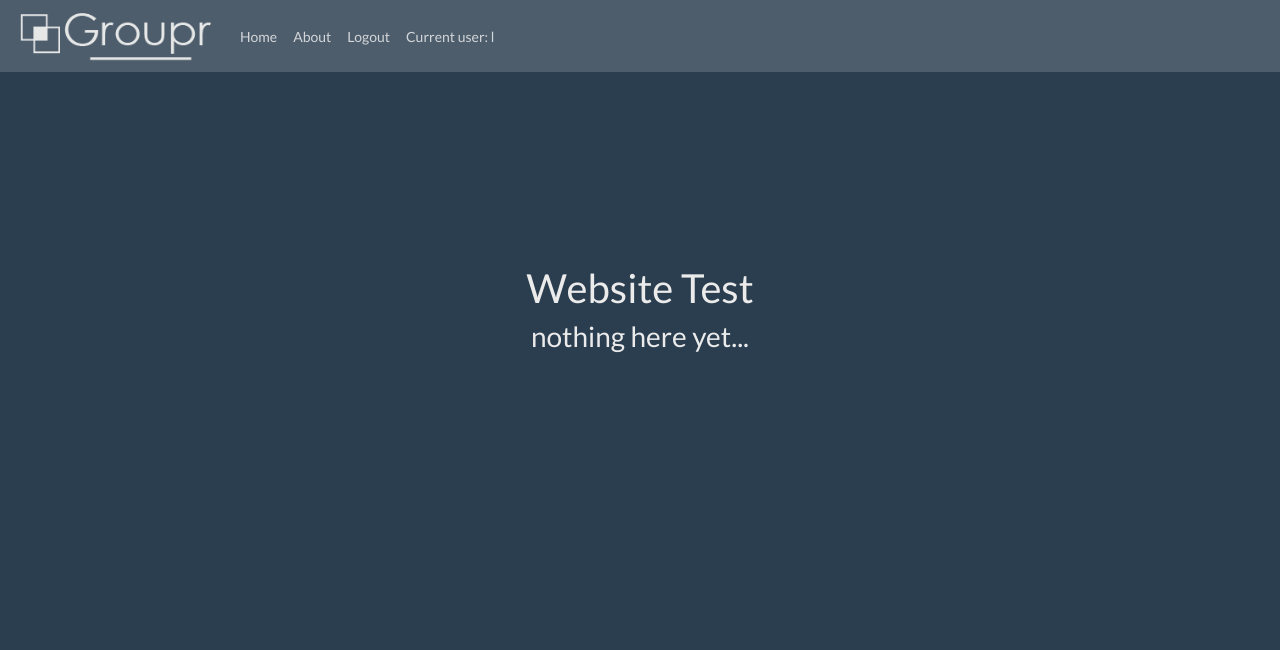
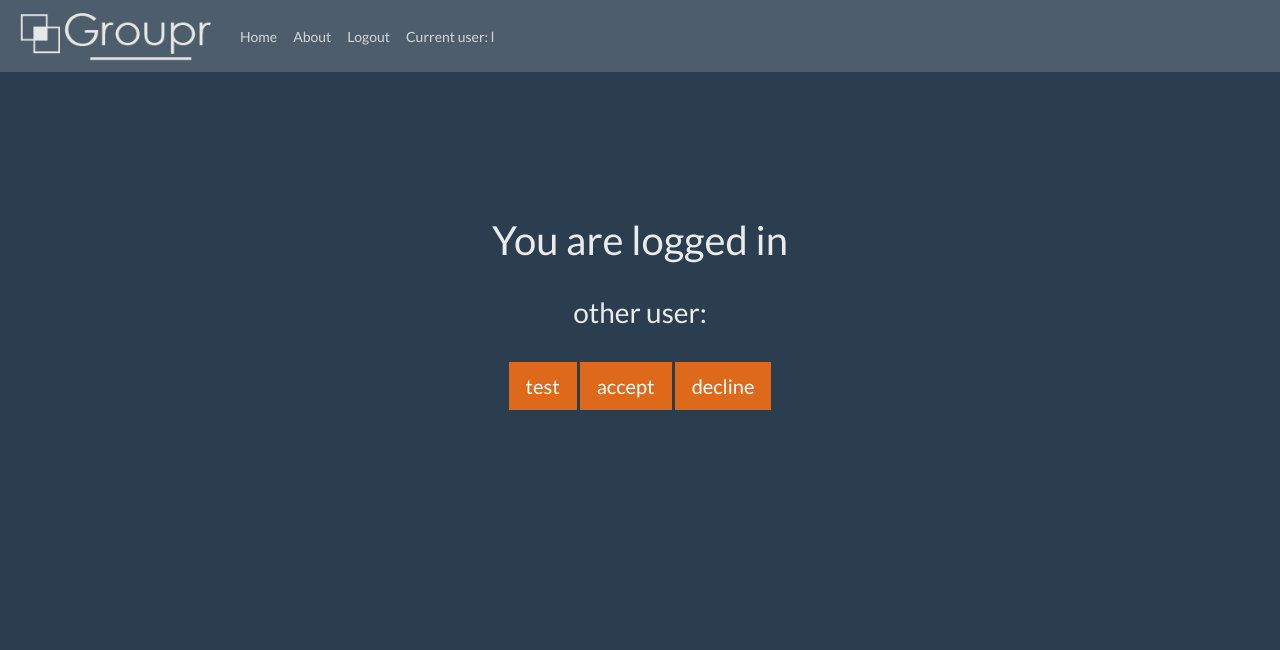
Before and after one commit to CruzHacks2019Groupr/groupr, a Django app: page / in a window 1280 px wide. Shown: the top 650 px of the page. Run offline with Django 3.2, Linux system fonts and the light colour scheme; a user stored in the database is signed in; some libraries are stand-ins or nearby versions.

Commit message:
dummy buttons

```diff
--- a/project/static/project/main.js
+++ b/project/static/project/main.js
@@ -38,6 +38,36 @@ var app = function() {
         console.log("title: " + self.vue.noteTitle)
     }
 
+    self.testFunc = function(){
+        var request = {
+        }
+        var url = "/testFunc" + "?" + $.param(request);
+
+        $.getJSON(url, function (data) {
+            console.log(data)
+        })
+    };
+
+    self.accept = function(){
+        var request = {
+        }
+        var url = "/accept" + "?" + $.param(request);
+
+        $.getJSON(url, function (data) {
+            console.log(data)
+        })
+    };
+
+    self.decline = function(){
+        var request = {
+        }
+        var url = "/decline" + "?" + $.param(request);
+
+        $.getJSON(url, function (data) {
+            console.log(data)
+        })
+    };
+
     // Complete as needed.
     self.vue = new Vue({
         el: "#vue-div",
@@ -46,19 +76,24 @@ var app = function() {
         data: {
             //booleans
             page_loaded: false,
-            notes_list: [],
-            noteTitle: "",
-            noteBody: "",
+            otherUsr: "",
 
         },
         methods: {
             add: self.add,
             submit: self.submit,
+            accept: self.accept,
+            decline: self.decline,
+            testFunc: self.testFunc,
+            getNextMatch: self.getNextMatch,
         }
 
     });
 
     //self.load();
+
+
+
     $("#vue-div").show();
 
     return self;
--- a/project/templates/project/index.html
+++ b/project/templates/project/index.html
@@ -3,10 +3,20 @@
 {% block title %}Groupr{% endblock %}
 {% block head %}<script type="text/javascript" src="static/project/main.js"></script> {% endblock %}
 {% block content %}
-<br><br><br><br>
+<br><br>
     <center>
-        <h1 class="center">Website Test</h1>
-        <h3 class="center">nothing here yet...</h3>
+    	{% if user.is_authenticated %}
+    	<h1>You are logged in</h1>
+    	<br>
+    	<h3>other user: <span v-bind="otherUsr"></span></h3>
+    	<br>
+    	<button type="button" class="btn btn-primary btn-lg" v-on:click="testFunc">test</button>
+    	<button type="button" class="btn btn-primary btn-lg" v-on:click="accept">accept</button>
+    	<button type="button" class="btn btn-primary btn-lg" v-on:click="decline">decline</button>
+    	{% else %}
+        <h1 class="center">You are not logged in</h1>
+        <h3 class="center">pls log in</h3>
+        {% endif %}
     </center>
     <br><br>
 {% endblock %}
--- a/project/urls.py
+++ b/project/urls.py
@@ -12,6 +12,14 @@ urlpatterns = [
     url(r'^signup/$', views.signup, name='signup'),
     url(r'^chat/$', views.chat, name='chat'),
     url(r'^ajax/chat/$', views.broadcast),
+
+
+    #API
+    url(r'^testFunc/$', views.testFunc, name='testFunc'),
+    url(r'^accept/$', views.accept, name='accept'),
+    url(r'^decline/$', views.decline, name='decline'),
+    url(r'^getNextMatch/$', views.getNextMatch, name='getNextMatch'),
+
     # ex: /notes/5/
     #path('<int:note_id>/', views.detail, name='detail'),
     #path('get_notes/', views.get_notes, name='get_notes'),
--- a/project/views.py
+++ b/project/views.py
@@ -52,6 +52,22 @@ def logout_view(request):
 	logout(request)
 	return redirect('index');
 
+def testFunc(request):
+    print("testFunc")
+    return HttpResponse("ok")
+
+def accept(request):
+    print("accept")
+    return HttpResponse("ok")
+
+def decline(request):
+    print("decline")
+    return HttpResponse("ok")
+
+def getNextMatch(request):
+    print("getNextMatch")
+    return HttpResponse("ok")
+
 """
 Demo:
 def post_note(request):
```
Also changed, not shown: db.sqlite3.
